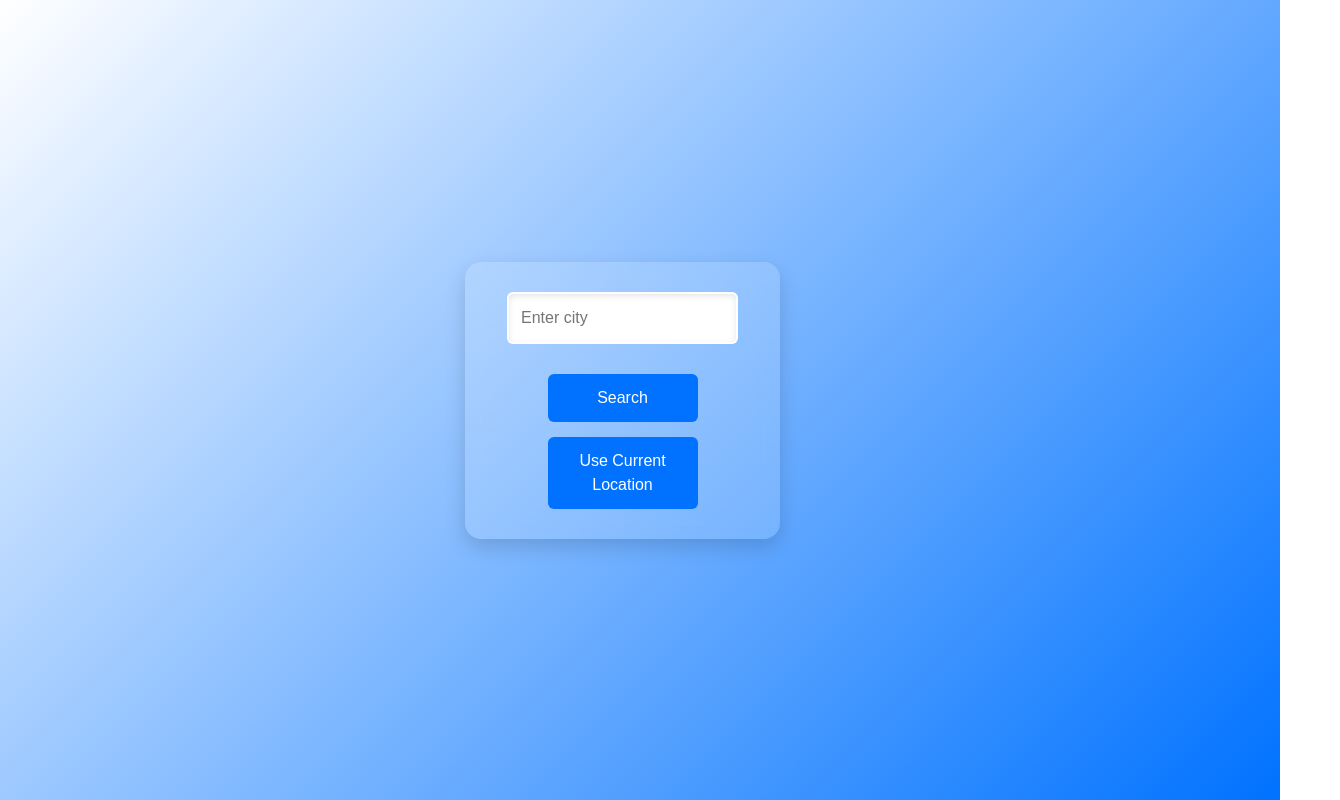
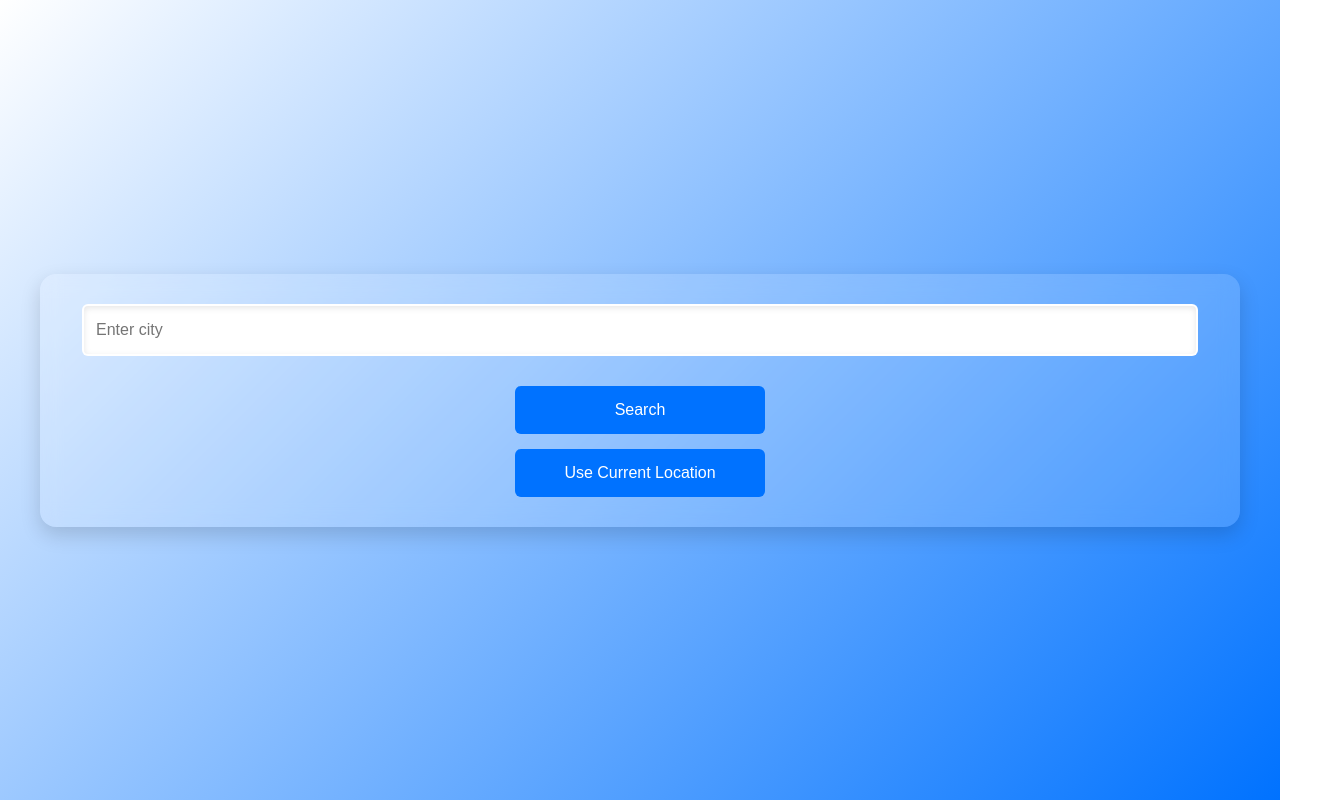
Before and after one commit to Erica-Livia/weather-dashboard, a React app: page / in a window 1280 px wide. Shown: the whole page, 1340 px wide, since content can reach past the window. Built offline with nearby package versions, Linux system fonts and the light colour scheme; the HTML template or start-up script is replaced by a standard one.

Commit message:
updated the UI

```diff
--- a/src/styles.css
+++ b/src/styles.css
@@ -6,20 +6,23 @@ body {
   display: flex;
   justify-content: center;
   align-items: center;
-  height: 100vh;
+  min-height: 100vh;
   text-align: center;
   background-attachment: fixed;
 }
 
 .app {
+  margin: 100px;
   background: rgba(255, 255, 255, 0.15);
   border-radius: 16px;
   padding: 30px;
   box-shadow: 0 8px 20px rgba(0, 0, 0, 0.15);
-  width: 350px;
-  max-width: 90%;
+  width: 1200px;
+  max-width: 100%;
+  max-height: 100%;
   backdrop-filter: blur(10px);
   transition: transform 0.3s ease, box-shadow 0.3s ease;
+  overflow-y: auto;
 }
 
 .app:hover {
@@ -54,7 +57,7 @@ button {
   transition: background-color 0.3s ease, transform 0.2s ease;
   margin-top: 15px;
   width: 100%;
-  max-width: 150px;
+  max-width: 250px;
 }
 
 button:hover {
@@ -81,6 +84,12 @@ p {
   color: #fff;
 }
 
+.map-container {
+  width: 100%;
+  height: 400px;
+  margin-top: 20px;
+}
+
 @media (max-width: 400px) {
   .app {
     padding: 20px;
```
Also changed, not shown: 1 other file (tests, documents, lock files or other folders).
